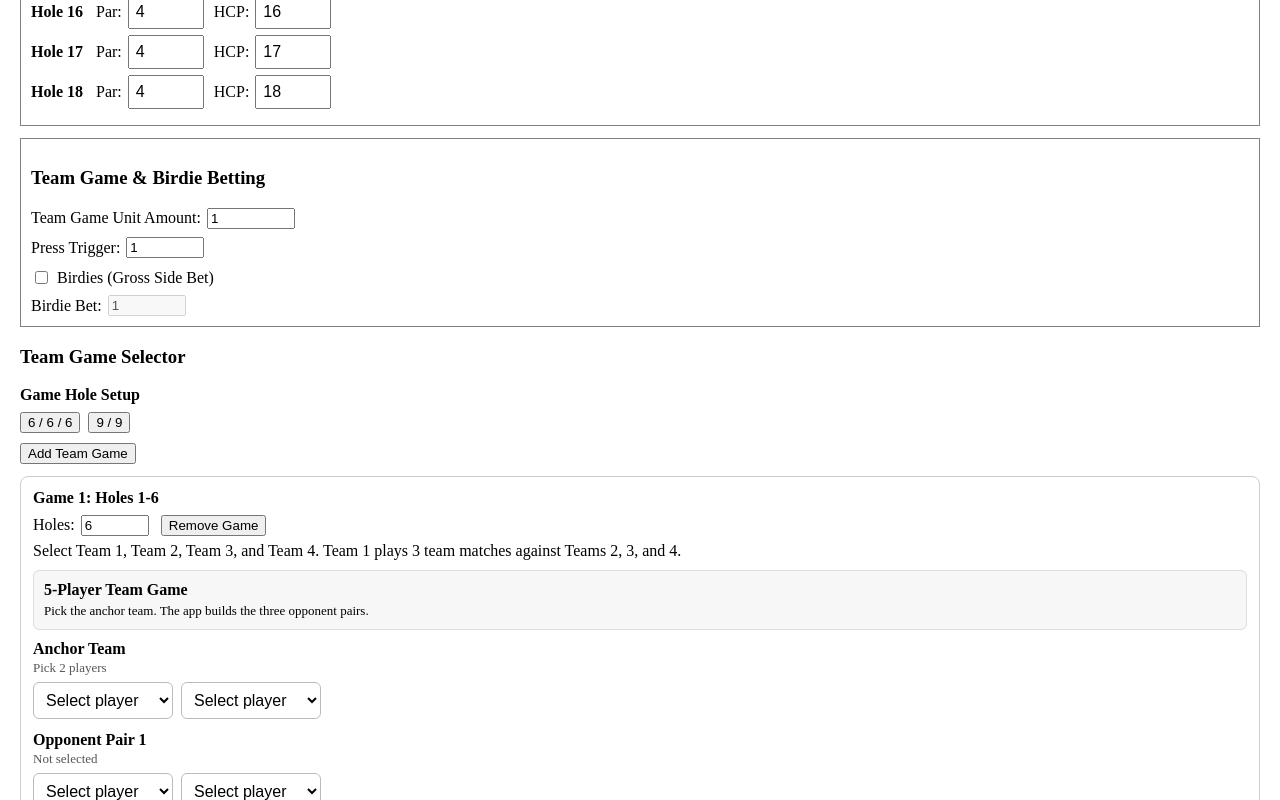
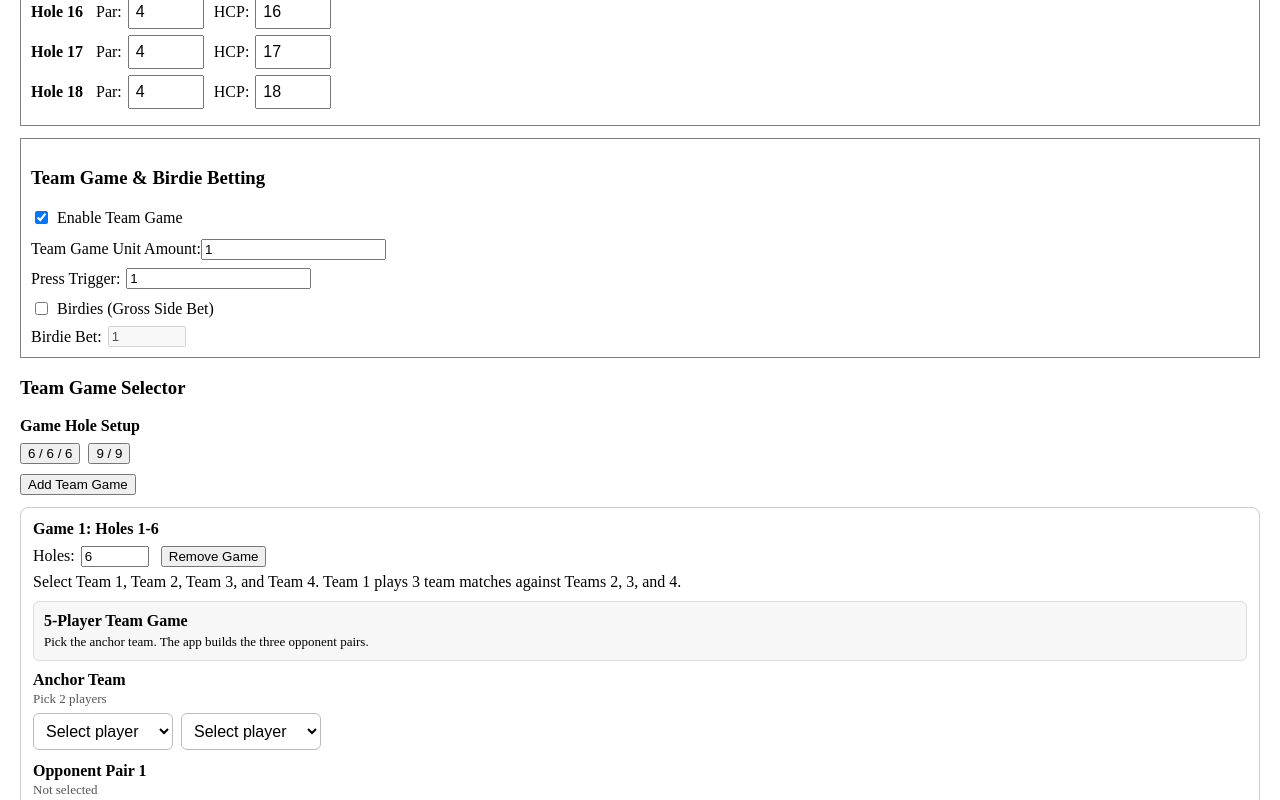
Before and after one commit to lootens-gif/golf-app, a React (Create React App) app: page / in a window 1280 px wide. Shown: the part 1440-2240 px from the top of the page. Built offline with nearby package versions, Linux system fonts and the light colour scheme.

Commit message:
Phase 8: UX polish, score entry improvements, settlement + summaries, no team mode

```diff
--- a/src/App.jsx
+++ b/src/App.jsx
@@ -78,6 +78,7 @@ export default function App() {
   const [showProjectedSettlement, setShowProjectedSettlement] = useState(false);
   const [showRoundSummary, setShowRoundSummary] = useState(true);
   const [saveMessage, setSaveMessage] = useState(null);
+  const [enableTeamGame, setEnableTeamGame] = useState(true);
 
 
 
@@ -1745,6 +1746,8 @@ return (
     startRound={startRound}
     createDefaultTeamGame={createDefaultTeamGame}
     focusGameTarget={focusGameTarget}
+    enableTeamGame={enableTeamGame}
+    setEnableTeamGame={setEnableTeamGame}
    />
 )}
 
@@ -1796,8 +1799,8 @@ setSaveMessage(`Hole ${currentHole} saved`);
         return nextHole >= range.start && nextHole <= range.end;
       });
 
-      if (nextGameIndex >= 0) {
-        const selection = getTeamGameSelection(nextGameIndex);
+if (enableTeamGame && nextGameIndex >= 0) {
+          const selection = getTeamGameSelection(nextGameIndex);
 
         const hasValidTeams =
           mode === "5p"
--- a/src/screens/SetupScreen.jsx
+++ b/src/screens/SetupScreen.jsx
@@ -30,6 +30,8 @@ export default function SetupScreen({
   updateCourseName,
   updateCoursePar,
   updateCourseHcp,
+  enableTeamGame,
+  setEnableTeamGame,
   teamGameUnitAmount,
   setTeamGameUnitAmount,
   pressTrigger,
@@ -187,14 +189,26 @@ export default function SetupScreen({
        <div style={{ border: "1px solid gray", padding: 10, marginBottom: 12 }}>
   <h3>Team Game & Birdie Betting</h3>
 
+  <div style={{ marginBottom: 12 }}>
+    <label style={{ display: "flex", alignItems: "center", gap: 6 }}>
+      <input
+        type="checkbox"
+        checked={enableTeamGame}
+        onChange={(e) => setEnableTeamGame(e.target.checked)}
+      />
+      Enable Team Game
+    </label>
+  </div>
+
+  {enableTeamGame && (
     <div style={{ marginBottom: 8 }}>
       <label>
         Team Game Unit Amount:
               <input
             type="number"
             value={teamGameUnitAmount}
-                onChange={(e) => setTeamGameUnitAmount(Number(e.target.value) || 1)}
-                style={{ width: 80, marginLeft: 6 }}
+            onChange={(e) => setTeamGameUnitAmount(e.target.value)}
+            onFocus={(e) => e.target.select()}
 />
             </label>
 
@@ -203,11 +217,9 @@ export default function SetupScreen({
     Press Trigger:
     <input
   type="number"
-      min="1"
-      step="1"
   value={pressTrigger}
-      onChange={(e) => setPressTrigger(Number(e.target.value || 1))}
-      style={{ width: 70 }}
+  onChange={(e) => setPressTrigger(e.target.value)}
+  onFocus={(e) => e.target.select()}
 />
   </label>
 </div>
@@ -217,6 +229,8 @@ export default function SetupScreen({
 </div>
 
     </div>
+  )}
+
   <div style={{ marginTop: 10 }}>
   <label style={{ display: "flex", alignItems: "center", gap: 6 }}>
     <input
@@ -235,6 +249,7 @@ export default function SetupScreen({
     value={birdieBetAmount}
     disabled={!birdiesEnabled}
     onChange={(e) => setBirdieBetAmount(Number(e.target.value || 0))}
+    onFocus={(e) => e.target.select()}
     style={{ width: 70 }}
   />
 </label>
@@ -243,6 +258,8 @@ export default function SetupScreen({
 </div>
         </div>
 
+        {enableTeamGame && (
+  <>
     <h3>Team Game Selector</h3>
 
     <div style={{ marginBottom: 12 }}>
@@ -276,6 +293,8 @@ export default function SetupScreen({
           )}
         </div>
 
+        {enableTeamGame && (
+         <>
        {teamGames.map((game, index) => {
           const { start, end } = getTeamGameRange(teamGames, index);
           const duplicateError = hasDuplicateSelections(
@@ -363,6 +382,9 @@ export default function SetupScreen({
             </div>
           );
         })}
+  </>
+)}            </>
+            )}
 
         <div style={{ marginBottom: 12 }}>
           <button onClick={addMatch}>Add Match</button>
```
Lines whose indentation alone changed are shown as unchanged.
